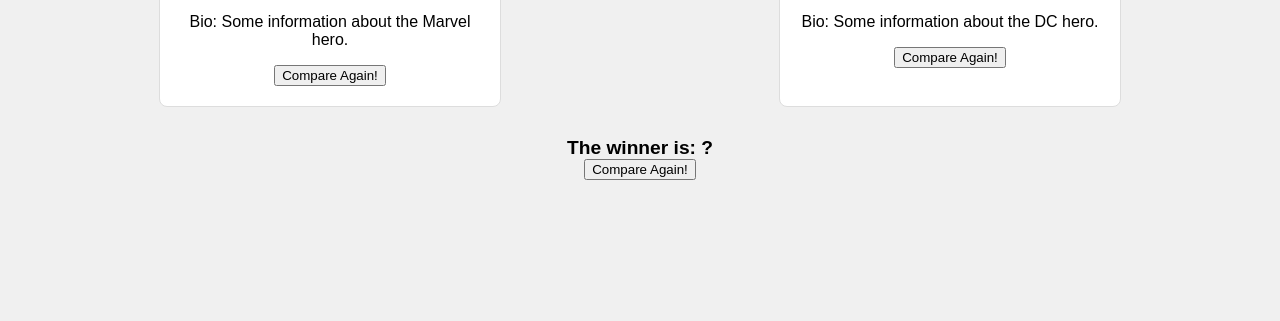
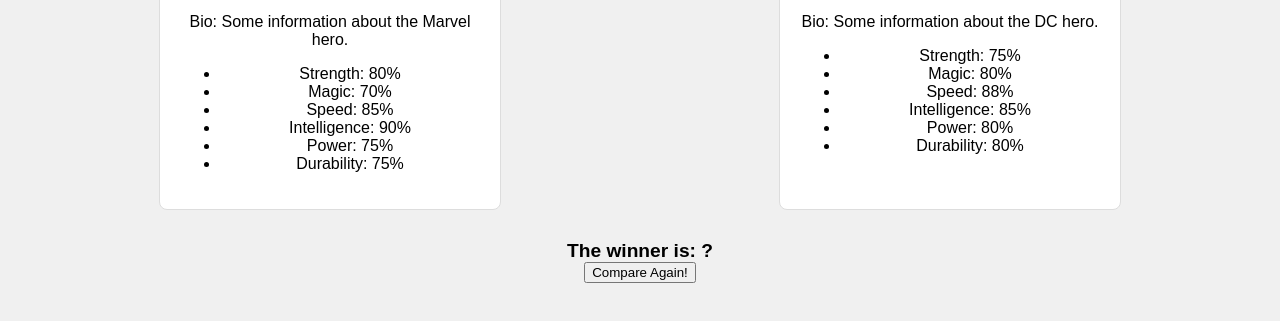
Before and after one commit to reikoanu/MMAM-Team-Proj, a plain HTML site: page SuperHero_API.html in a window 1280 px wide. Shown: the part 325-646 px from the top of the page. Drawn offline with Linux system fonts and the light colour scheme; no server answers.

Commit message:
fixed some formatting that was deleted

```diff
--- a/SuperHero_API.html
+++ b/SuperHero_API.html
@@ -56,7 +56,13 @@
       <img src="" alt = "Marvel Hero">
       <p>Bio: Some information about the Marvel hero.</p>
       <p></p>
-      <button id="marvelBtn">Compare Again!</button>
+      <ul id = "marvel stats">
+        <li>Strength: <span id="marvel-strength">80%</span></li>
+        <li>Magic: <span id="marvel-magic">70%</span></li>
+        <li>Speed: <span id="marvel-speed">85%</span></li>
+        <li>Intelligence: <span id="marvel-intelligence">90%</span></li>
+        <li>Power: <span id="marvel-power">75%</span></li>
+        <li>Durability: <span id="marvel-durability">75%</span></li>
     </div>
 
     <div class="hero" id="dc">
@@ -64,8 +70,13 @@
       <img src="" alt="DC Hero">
       <p>Bio: Some information about the DC hero.</p>
       <p></p>
-
-      <button id="dcBtn">Compare Again!</button>
+      <ul id = "dc stats">
+        <li>Strength: <span id="dc-strength">75%</span></li>
+        <li>Magic: <span id="dc-magic">80%</span></li>
+        <li>Speed: <span id="dc-speed">88%</span></li>
+        <li>Intelligence: <span id="dc-intelligence">85%</span></li>
+        <li>Power: <span id="dc-power">80%</span></li>
+        <li>Durability: <span id="dc-durability">80%</span></li>
     </div>
   </div>
 
```
